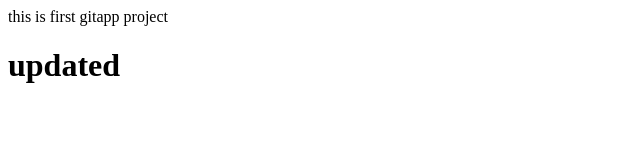
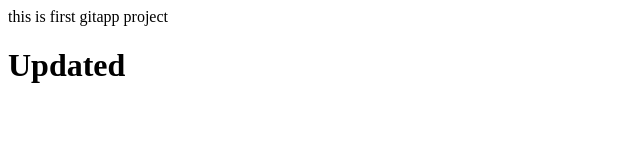
Before and after one commit to raju-007/oneone, a plain HTML site: page index.html in a window 1280 px wide. Shown: the full height of the page, 0-640 px from the left. Drawn offline with Linux system fonts and the light colour scheme.

Commit message:
another change

```diff
--- a/index.html
+++ b/index.html
@@ -4,6 +4,6 @@
 	</head>
 	<body>
 		this is first gitapp project
-                <h1> updated </h1>
+                <h1> Updated </h1>
 	</body>
 </html>
```
